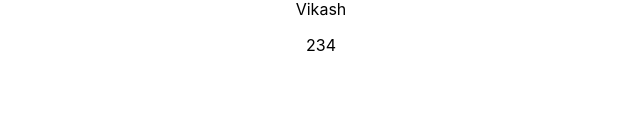
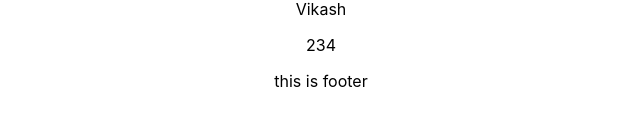
Before and after one commit to vikashh20-3/react_from_scratch, a React (Create React App) app: page / in a window 1280 px wide. Shown: the part 161-300 px from the top of the page, without its empty margins (319-959 px from the left). Built offline with nearby package versions, Linux system fonts and the light colour scheme.

Commit message:
footer component added

```diff
--- a/src/App.js
+++ b/src/App.js
@@ -1,5 +1,6 @@
 import './App.css';
 import Content from './content';
+import Footer from './footer';
 import Header from './header';
 
 function App1() {
@@ -10,6 +11,7 @@ function App1() {
     <div className="App">
       <Header />
       <Content />
+      <Footer />
 
     </div>
   );
--- /dev/null
+++ b/src/footer.js
@@ -0,0 +1,9 @@
+const Footer =()=>{
+
+    return(
+        <footer>
+            this is footer
+        </footer>
+    )
+}
+export default Footer;
```
